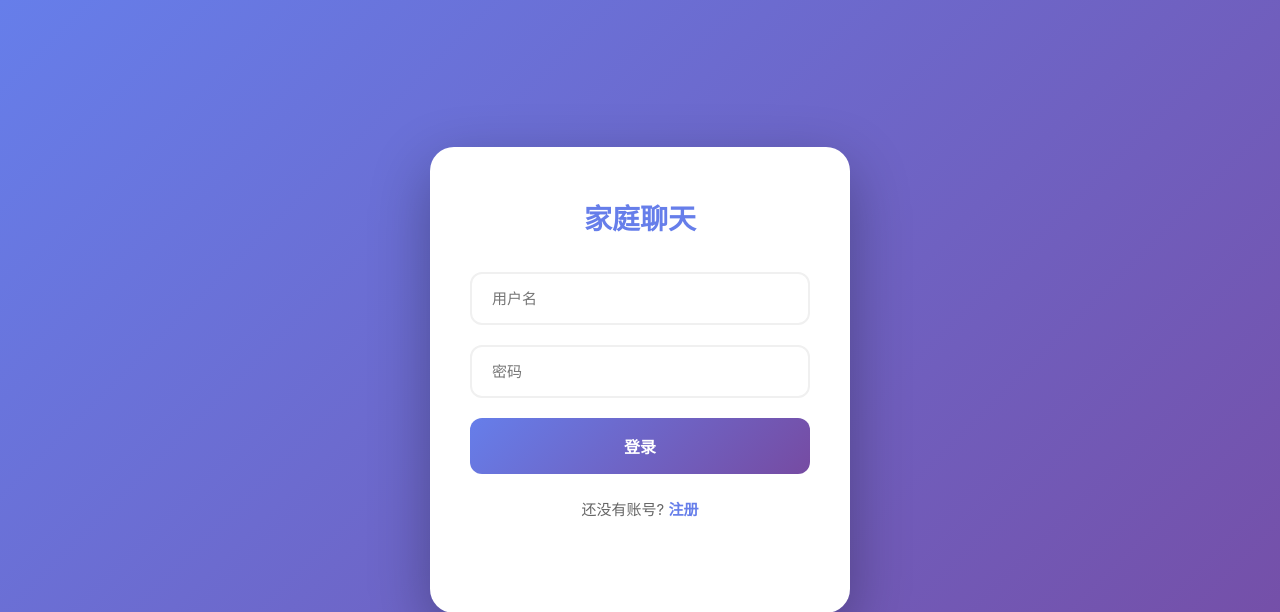
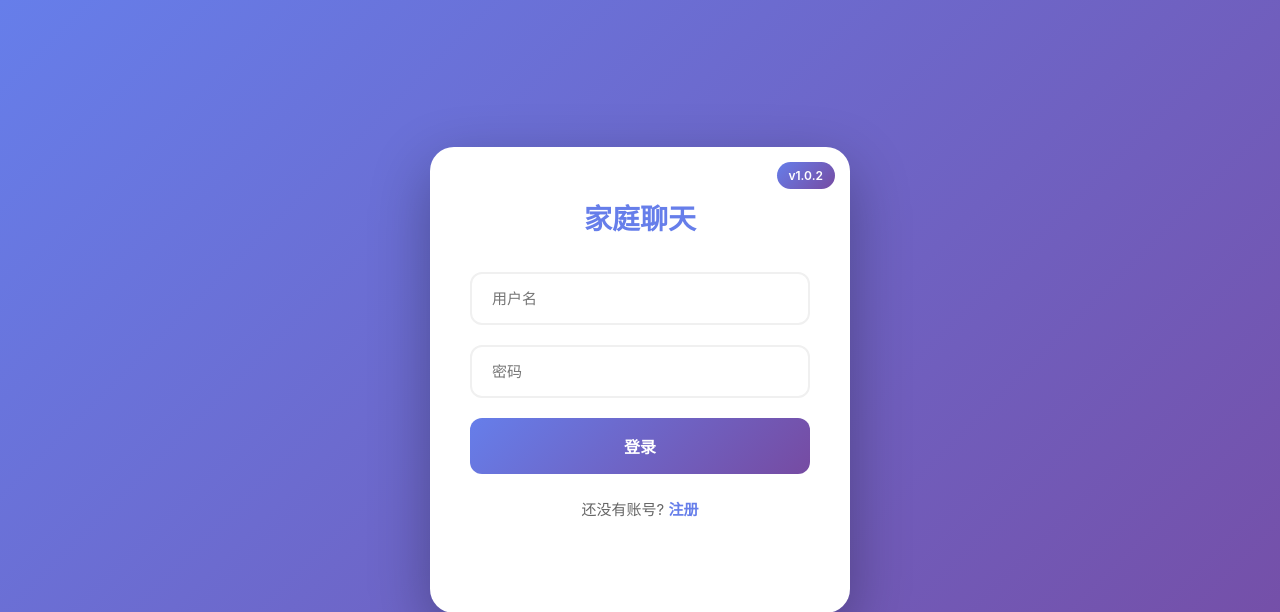
Before and after one commit to 15816563131/family-chat-app, a Flask app: page / in a window 1280 px wide. Shown: the top 612 px of the page. Run offline with Flask 3, Linux system fonts and the light colour scheme; some libraries are stand-ins or nearby versions.

Commit message:
v1.0.2: 修复输入框被挤出屏幕问题，修复消息无法滑动问题，添加版本显示

```diff
--- a/static/style.css
+++ b/static/style.css
@@ -33,6 +33,19 @@ body {
     box-shadow: 0 20px 60px rgba(0, 0, 0, 0.3);
     width: 100%;
     max-width: 420px;
+    position: relative;
+}
+
+.version-badge {
+    position: absolute;
+    top: 15px;
+    right: 15px;
+    background: linear-gradient(135deg, #667eea 0%, #764ba2 100%);
+    color: white;
+    padding: 6px 12px;
+    border-radius: 20px;
+    font-size: 12px;
+    font-weight: 600;
 }
 
 .auth-box h2 {
@@ -128,6 +141,7 @@ body {
     border-right: 1px solid #e5e7eb;
     display: flex;
     flex-direction: column;
+    min-height: 0;
 }
 
 .user-info {
@@ -139,6 +153,7 @@ body {
     align-items: flex-start;
     flex-wrap: wrap;
     gap: 10px;
+    flex-shrink: 0;
 }
 
 .logout-btn {
@@ -159,6 +174,7 @@ body {
     gap: 10px;
     background: white;
     border-bottom: 1px solid #e5e7eb;
+    flex-shrink: 0;
 }
 
 .search-section input {
@@ -198,6 +214,7 @@ body {
     padding: 12px;
     background: white;
     border-bottom: 1px solid #e5e7eb;
+    flex-shrink: 0;
 }
 
 .search-result-item {
@@ -234,6 +251,7 @@ body {
     align-items: center;
     border-bottom: 1px solid #e5e7eb;
     background: white;
+    flex-shrink: 0;
 }
 
 .friends-header h3 {
@@ -259,6 +277,7 @@ body {
     padding: 16px;
     background: #fefce8;
     border-bottom: 1px solid #e5e7eb;
+    flex-shrink: 0;
 }
 
 #friend-requests-section h4 {
@@ -312,6 +331,7 @@ body {
     flex: 1;
     overflow-y: auto;
     padding: 12px;
+    min-height: 0;
 }
 
 .friend-item {
@@ -356,6 +376,19 @@ body {
 
 .friend-item.active .last-message {
     color: rgba(255, 255, 255, 0.8);
+}
+
+.sidebar-footer {
+    padding: 15px;
+    background: white;
+    border-top: 1px solid #e5e7eb;
+    text-align: center;
+    flex-shrink: 0;
+}
+
+.version-text {
+    color: #9ca3af;
+    font-size: 12px;
 }
 
 .chat-area {
--- a/templates/index.html
+++ b/templates/index.html
@@ -11,6 +11,7 @@
         <div id="login-container">
             <div class="auth-box">
                 <h2>家庭聊天</h2>
+                <div class="version-badge">v1.0.2</div>
                 <div id="login-form">
                     <input type="text" id="login-username" placeholder="用户名">
                     <input type="password" id="login-password" placeholder="密码">
@@ -54,6 +55,9 @@
                     <div id="friend-requests-list"></div>
                 </div>
                 <div id="friends-list"></div>
+                <div class="sidebar-footer">
+                    <span class="version-text">v1.0.2</span>
+                </div>
             </div>
             <div class="chat-area">
                 <div id="no-chat-selected">
```
